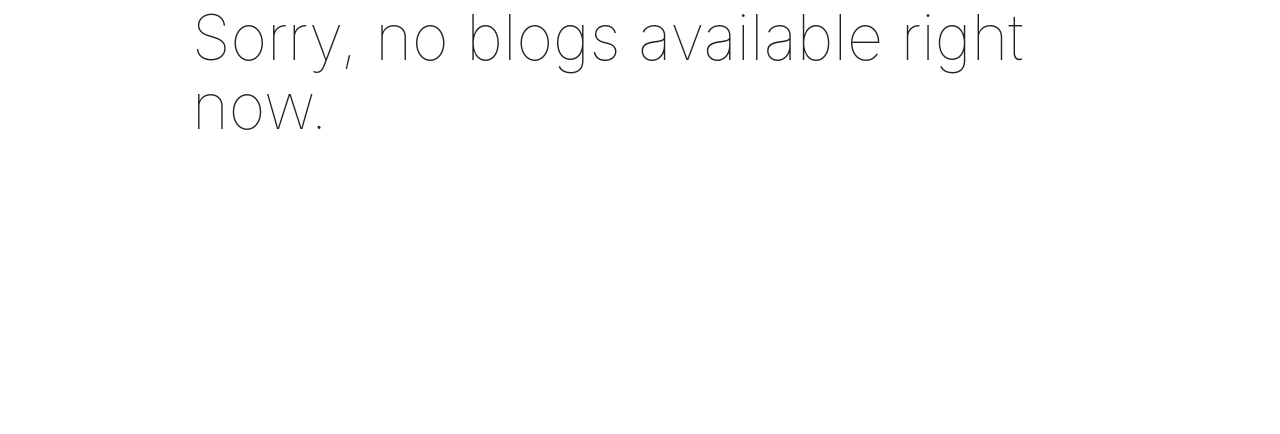
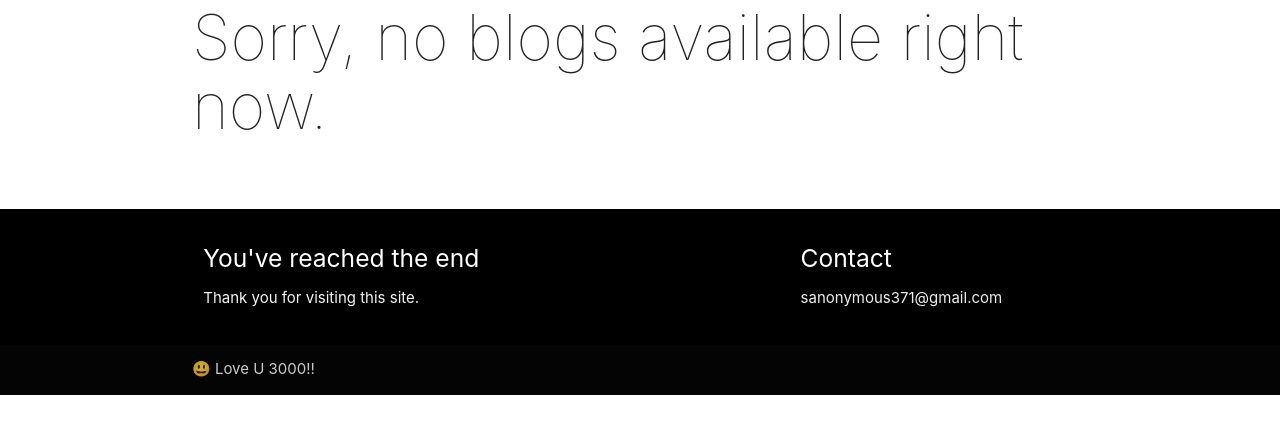
Before and after one commit to hrisbh10/Blog4All, a Django app: page / in a window 1280 px wide. Shown: the part 126-560 px from the top of the page. Run offline with Django 3.2, Linux system fonts and the light colour scheme; data that the repository does not hold is empty; some libraries are stand-ins or nearby versions.

Commit message:
Added Footer

```diff
--- a/blog/templates/blog/header.html
+++ b/blog/templates/blog/header.html
@@ -14,24 +14,7 @@
 
 <body>
 
-<nav>
-    <div class="nav-wrapper white">
-        <a href="/" class="brand-logo black-text" style="margin-left: 8px;font-family: 'Bangers';"> BLOG4ALL </a>
-        <ul id="nav-mobile" class="right hide-on-med-and-down">
-            <li><i class="material-icons prefix black-text">search</i>
-            <li><form method="GET" style="padding-top: 10px;padding-left: 2px" action="/search/">
-                  <input name="q" type="search" placeholder="search" style="font-size: 16px">
-                </form>
-          {% if user.is_authenticated %}
-            <li><a href="{% url 'blog:profile' user.username %}" class="black-text">{{user.username}}</a></li>
-            <li><a href="/logout" class="black-text">Logout</a></li>
-          {% else %}
-            <li><a href="/login" class="black-text">Login</a></li>
-            <li><a href="/register" class="black-text">Register</a></li>
-          {% endif %}
-        </ul>
-    </div>
-  </nav>
+{% include 'blog/includes/navbar.html' %}
 
 {% include 'blog/includes/messaging.html' %}
 <div class="container">
@@ -40,6 +23,8 @@
 	{% endblock %}
 </div>
 
+<br>
+{% include 'blog/includes/footer.html' %}
 
 </body>
 <!-- Prism JS -->
--- /dev/null
+++ b/blog/templates/blog/includes/footer.html
@@ -0,0 +1,21 @@
+<footer class="page-footer black">
+  <div class="container">
+    <div class="row">
+      <div class="col l6 s12">
+        <h5 class="white-text">You've reached the end</h5>
+        <p class="grey-text text-lighten-4">Thank you for visiting this site.</p>
+      </div>
+      <div class="col l4 offset-l2 s12">
+        <h5 class="white-text">Contact</h5>
+        <ul>
+          <li><a class="grey-text text-lighten-3" href="mailto:sanonymous371@gmail.com">sanonymous371@gmail.com</a></li>
+        </ul>
+      </div>
+    </div>
+  </div>
+  <div class="footer-copyright">
+    <div class="container">
+    &#128515 Love U 3000!!
+    </div>
+  </div>
+</footer>
--- /dev/null
+++ b/blog/templates/blog/includes/navbar.html
@@ -0,0 +1,19 @@
+
+<nav>
+  <div class="nav-wrapper white">
+      <a href="/" class="brand-logo black-text" style="margin-left: 8px;font-family: 'Bangers';"> BLOG4ALL </a>
+      <ul id="nav-mobile" class="right hide-on-med-and-down">
+          <li><i class="material-icons prefix black-text">search</i>
+          <li><form method="GET" style="padding-top: 10px;padding-left: 2px" action="/search/">
+                <input name="q" type="search" placeholder="search" style="font-size: 16px">
+              </form>
+        {% if user.is_authenticated %}
+          <li><a href="{% url 'blog:profile' user.username %}" class="black-text">{{user.username}}</a></li>
+          <li><a href="/logout" class="black-text">Logout</a></li>
+        {% else %}
+          <li><a href="/login" class="black-text">Login</a></li>
+          <li><a href="/register" class="black-text">Register</a></li>
+        {% endif %}
+      </ul>
+  </div>
+</nav>
```
